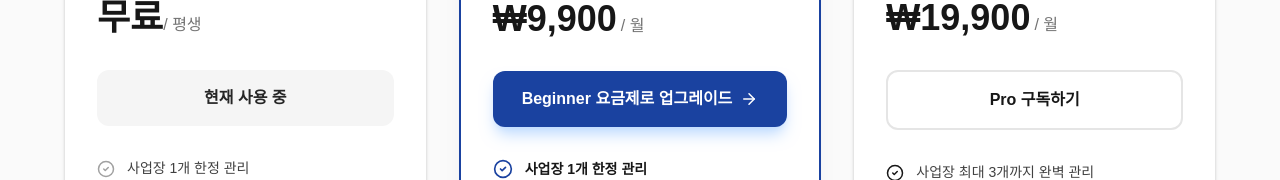
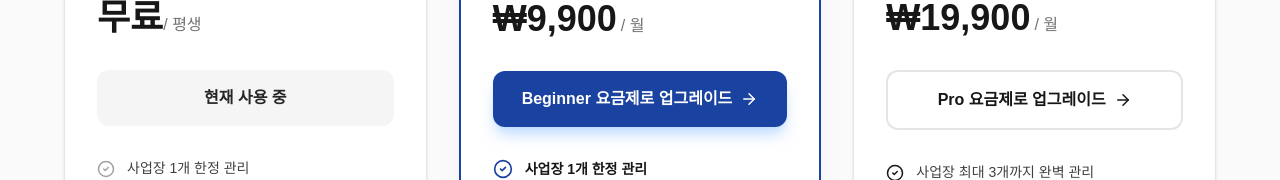
Before and after one commit to knot4844/ofc, a Next.js app: page /pricing in a window 1280 px wide. Shown: the part 607-787 px from the top of the page. Built offline with nearby package versions, Linux system fonts and the light colour scheme; no server answers.

Commit message:
fix(ui): unify upgrade button text

```diff
--- a/src/app/pricing/page.tsx
+++ b/src/app/pricing/page.tsx
@@ -118,9 +118,10 @@ export default function PricingPage() {
 
                         <button
                             onClick={() => setSelectedPlan({ amount: 19900, name: 'Nabido Pro 요금제 (월정액)' })}
-                            className="w-full py-4 px-4 bg-white border-2 border-neutral-200 hover:border-neutral-900 hover:bg-neutral-50 text-neutral-900 font-bold rounded-xl transition-colors mb-8"
+                            className="w-full py-4 px-4 bg-white border-2 border-neutral-200 hover:border-neutral-900 hover:bg-neutral-50 text-neutral-900 font-bold rounded-xl transition-all flex justify-center items-center gap-2 mb-8 group"
                         >
-                            Pro 구독하기
+                            Pro 요금제로 업그레이드
+                            <ArrowRight size={18} className="group-hover:translate-x-1 transition-transform" />
                         </button>
 
                         <div className="space-y-4">
```
